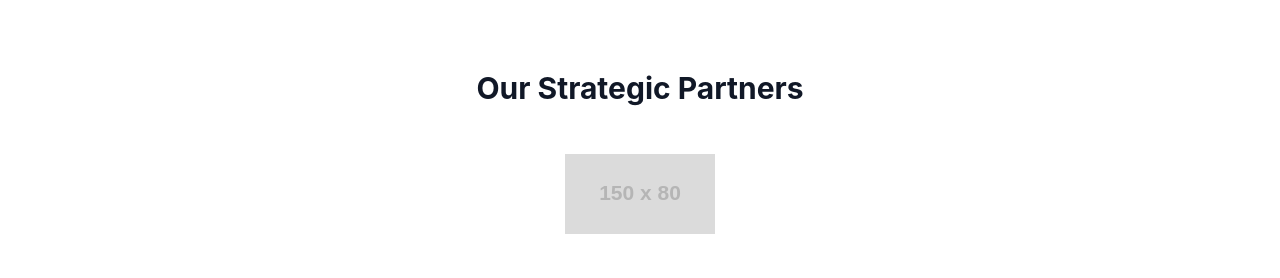
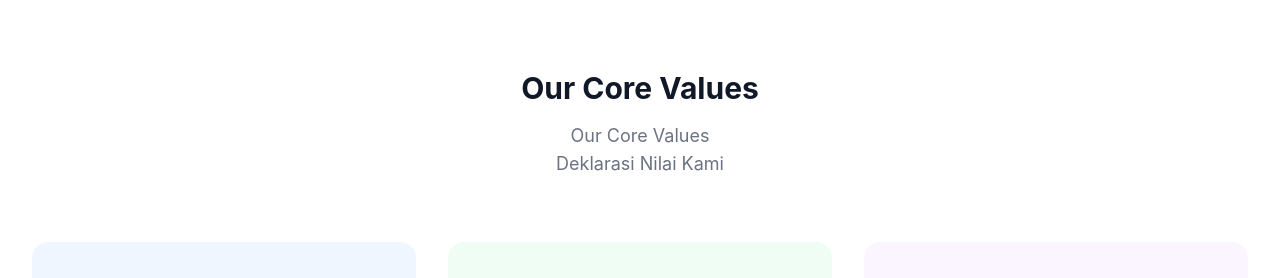
Before and after one commit to andyyen817/pudowfront, a React (Vite) app: page /about in a window 1280 px wide. Shown: the part 1122-1400 px from the top of the page. Built offline with nearby package versions, Linux system fonts and the light colour scheme.

Commit message:
Update localization and page components

```diff
--- a/src/locales/en.json
+++ b/src/locales/en.json
@@ -29,17 +29,18 @@
     "smart_station_title": "SmartWater Station",
     "smart_station_desc": "Providing ISO9001, SNI, BPOM, and Halal certified high-quality pure bottled water and food-grade ice cubes.",
     "atm_station_title": "ATMWater Refill Station",
-    "atm_station_desc": "Community-based self-service water refill stations offering optional purified and mineral water. High quality at low prices."
+    "atm_station_desc": "Community-based self-service water refill stations offering optional purified and mineral water. High quality at low prices.",
+    "join_us": "Join Us"
   },
   "join": {
     "title": "Join Our Mission",
     "subtitle": "Become a part of the AirKOP family and make a difference in your community.",
     "steward_title": "Community Water Steward",
     "steward_desc": "A perfect opportunity for community women to earn income while taking care of their families. Manage a local water station and serve your neighbors.",
-    "steward_cta": "Learn more",
+    "steward_cta": "Join Us",
     "partner_title": "Regional Partner",
     "partner_desc": "We are looking for qualified regional partners to expand our network. Join us in bringing clean water to more communities.",
-    "partner_cta": "Contact via WhatsApp"
+    "partner_cta": "Join Us"
   },
   "login": {
     "title": "Water Steward Login",
@@ -56,10 +57,12 @@
   },
   "about": {
     "hero_subtitle": "AirKOP is dedicated to revolutionizing access to clean water while empowering communities through sustainable social entrepreneurship.",
-    "mission_title": "Our Mission",
+    "mission_title": "About INDUK KUD",
     "mission_desc": "Induk Koperasi Unit Desa (INDUK KUD) is the core force driving rural economic development and improving people's wellbeing in Indonesia. With decades of deep-rooted local development and a nationwide community network, it empowers the sustainable development of rural areas. As a core livelihood project brand under INDUK KUD, AirKOP adheres to the core strategies of technological innovation, community empowerment and commercial sustainability, focusing on the demand for clean drinking water in Indonesian communities and building a high-quality, people-friendly water purification service system. Meanwhile, it takes the project as a carrier to create employment and income-increasing opportunities for community members, realizing the dual values of \"inclusive clean water\" and \"community development\", and helping build a healthier and more prosperous social ecosystem in Indonesian rural areas.",
     "mission_desc_2": "We believe that access to clean water is a fundamental human right, and that local communities are best positioned to manage this resource effectively.",
     "values_title": "Our Core Values",
+    "values_subtitle_en": "Our Core Values",
+    "values_subtitle_id": "Deklarasi Nilai Kami",
     "value_1_title": "Quality First",
     "value_1_desc": "Adhering to strict international standards (ISO9001) to ensure every drop is safe.",
     "value_2_title": "Community Focused",
--- a/src/locales/id.json
+++ b/src/locales/id.json
@@ -29,17 +29,18 @@
     "smart_station_title": "Stasiun Air Cerdas",
     "smart_station_desc": "Menyediakan air kemasan murni berkualitas tinggi dan es batu food grade bersertifikat ISO9001, SNI, BPOM, dan Halal.",
     "atm_station_title": "Stasiun Pengisian Air ATM",
-    "atm_station_desc": "Stasiun pengisian air mandiri berbasis komunitas yang menawarkan pilihan air murni dan mineral. Kualitas tinggi dengan harga murah."
+    "atm_station_desc": "Stasiun pengisian air mandiri berbasis komunitas yang menawarkan pilihan air murni dan mineral. Kualitas tinggi dengan harga murah.",
+    "join_us": "Bergabung dengan Kami"
   },
   "join": {
     "title": "Bergabunglah dengan Misi Kami",
     "subtitle": "Jadilah bagian dari keluarga AirKOP dan buat perbedaan di komunitas Anda.",
     "steward_title": "Pengurus Air Masyarakat",
     "steward_desc": "Kesempatan sempurna bagi wanita komunitas untuk mendapatkan penghasilan sambil merawat keluarga mereka. Kelola stasiun air lokal dan layani tetangga Anda.",
-    "steward_cta": "Pelajari lebih lanjut",
+    "steward_cta": "Bergabung dengan Kami",
     "partner_title": "Mitra Regional",
     "partner_desc": "Kami mencari mitra regional yang memenuhi syarat untuk memperluas jaringan kami. Bergabunglah dengan kami dalam membawa air bersih ke lebih banyak komunitas.",
-    "partner_cta": "Hubungi melalui WhatsApp"
+    "partner_cta": "Bergabung dengan Kami"
   },
   "login": {
     "title": "Masuk Pengurus Air",
@@ -56,10 +57,12 @@
   },
   "about": {
     "hero_subtitle": "AirKOP berdedikasi untuk merevolusi akses ke air bersih sambil memberdayakan masyarakat melalui kewirausahaan sosial yang berkelanjutan.",
-    "mission_title": "Misi Kami",
+    "mission_title": "Tentang INDUK KUD",
     "mission_desc": "Induk Koperasi Unit Desa (INDUK KUD) adalah kekuatan inti yang mendorong pembangunan ekonomi pedesaan dan meningkatkan kesejahteraan masyarakat di Indonesia. Dengan puluhan tahun pembangunan lokal yang mengakar dan jaringan komunitas nasional, ia memberdayakan pembangunan berkelanjutan daerah pedesaan. Sebagai merek proyek mata pencaharian inti di bawah INDUK KUD, AirKOP mematuhi strategi inti inovasi teknologi, pemberdayaan masyarakat dan keberlanjutan komersial, berfokus pada permintaan akan air minum bersih di komunitas Indonesia dan membangun sistem layanan pemurnian air berkualitas tinggi dan ramah masyarakat. Sementara itu, ia mengambil proyek sebagai pembawa untuk menciptakan lapangan kerja dan peluang peningkatan pendapatan bagi anggota masyarakat, menyadari nilai ganda \"air bersih inklusif\" dan \"pembangunan masyarakat\", dan membantu membangun ekosistem sosial yang lebih sehat dan sejahtera di daerah pedesaan Indonesia.",
     "mission_desc_2": "Kami percaya bahwa akses terhadap air bersih adalah hak asasi manusia yang mendasar, dan bahwa masyarakat lokal berada pada posisi terbaik untuk mengelola sumber daya ini secara efektif.",
-    "values_title": "Nilai Inti Kami",
+    "values_title": "Deklarasi Nilai Kami",
+    "values_subtitle_en": "Our Core Values",
+    "values_subtitle_id": "Deklarasi Nilai Kami",
     "value_1_title": "Kualitas Pertama",
     "value_1_desc": "Mematuhi standar internasional yang ketat (ISO9001) untuk memastikan setiap tetes aman.",
     "value_2_title": "Berfokus pada Komunitas",
--- a/src/locales/zh.json
+++ b/src/locales/zh.json
@@ -29,17 +29,18 @@
     "smart_station_title": "智能水站",
     "smart_station_desc": "提供具备 ISO9001 认证、SNI、BPOM 和 Halal 认证的优质纯净桶装水和食用级别的冰块。",
     "atm_station_title": "社区小型水站",
-    "atm_station_desc": "基于社区的自助式制水站，提供可选的纯净水和矿物质水。优质低价。"
+    "atm_station_desc": "基于社区的自助式制水站，提供可选的纯净水和矿物质水。优质低价。",
+    "join_us": "加入我们"
   },
   "join": {
     "title": "加入我们的使命",
     "subtitle": "成为 AirKOP 大家庭的一员，为您所在的社区带来改变。",
     "steward_title": "社区水管家",
     "steward_desc": "社区女性的理想机会，既能照顾家人又能保障收入的兼职工作。管理当地水站并服务您的邻居。",
-    "steward_cta": "了解更多",
+    "steward_cta": "加入我们",
     "partner_title": "区域代理商",
     "partner_desc": "我们要开放招募合乎条件的区域代理商来扩展我们的网络。加入我们，将清洁水源带给更多社区。",
-    "partner_cta": "通过 WhatsApp 联系"
+    "partner_cta": "加入我们"
   },
   "login": {
     "title": "水管家登入",
@@ -56,10 +57,12 @@
   },
   "about": {
     "hero_subtitle": "AirKOP 致力于通过可持续的社会创业模式，革新清洁水资源的获取方式，同时赋能社区发展。",
-    "mission_title": "我们的使命",
+    "mission_title": "关于 INDUK KUD",
     "mission_desc": "印尼全国乡村合作社联盟（INDUK KUD）是印尼乡村经济发展与民生福祉提升的核心力量，深耕本土数十年，以覆盖全国的社区网络赋能乡村可持续发展。AirKOP 作为 INDUK KUD 旗下核心民生项目品牌，以技术创新、社区赋能、商业可持续为核心策略，聚焦印尼社区洁净饮用水需求，打造优质惠民的净水服务体系；同时以项目为载体，为社区成员创造就业增收机会，实现「净水普惠」与「社区发展」的双重价值，助力构建更健康繁荣的印尼乡村社会生态。",
     "mission_desc_2": "我们认为，获得清洁水源是一项基本人权，而当地社区最有能力有效管理这一资源。",
     "values_title": "我们的价值主张",
+    "values_subtitle_en": "Our Core Values",
+    "values_subtitle_id": "Deklarasi Nilai Kami",
     "value_1_title": "质量第一",
     "value_1_desc": "遵循严格的国际标准（ISO9001），确保每一滴水都安全。",
     "value_2_title": "社区为本",
--- a/src/pages/About.jsx
+++ b/src/pages/About.jsx
@@ -46,13 +46,11 @@ const About = () => {
                 </div>
             </div>
 
-            {/* Strategic Partners */}
+            {/* Our Core Values Title */}
             <div className="text-center mb-16">
-                <h2 className="text-3xl font-bold text-gray-900 mb-12">Our Strategic Partners</h2>
-                <div className="flex flex-wrap justify-center gap-12 items-center grayscale hover:grayscale-0 transition-all duration-500">
-                     <img src="https://placehold.co/150x80/f1f5f9/64748b?text=INDUK+KUD" alt="Induk KUD" className="h-20 w-auto opacity-70 hover:opacity-100 transition-opacity" />
-                     {/* Add more partner logos here */}
-                </div>
+                <h2 className="text-3xl font-bold text-gray-900 mb-4">{t('about.values_title')}</h2>
+                <p className="text-lg text-gray-500">{t('about.values_subtitle_en')}</p>
+                <p className="text-lg text-gray-500">{t('about.values_subtitle_id')}</p>
             </div>
 
              {/* Core Values */}
--- a/src/pages/Home.jsx
+++ b/src/pages/Home.jsx
@@ -55,14 +55,11 @@ const Home = () => {
               </div>
             </div>
             <div className="w-full lg:w-1/2">
-              <h2 className="text-blue-600 font-bold tracking-wide uppercase text-sm mb-3">{t('home.partner_label')}</h2>
+              <img src="/assets/induklogo.png" alt="Induk KUD Logo" className="h-16 w-auto grayscale opacity-80 hover:grayscale-0 hover:opacity-100 transition-all duration-300 mb-3"/>
               <h3 className="text-4xl font-bold text-gray-900 mb-6 leading-tight">{t('home.partner_title')}</h3>
               <p className="text-lg text-gray-600 mb-8 leading-relaxed">
                 {t('home.partner_desc')}
               </p>
-              <div className="flex items-center gap-4">
-                 <img src="/assets/induklogo.png" alt="Induk KUD Logo" className="h-16 w-auto grayscale opacity-80 hover:grayscale-0 hover:opacity-100 transition-all duration-300"/>
-              </div>
             </div>
           </div>
         </div>
--- a/src/pages/Login.jsx
+++ b/src/pages/Login.jsx
@@ -7,11 +7,14 @@ const Login = () => {
 
   return (
     <div className="min-h-screen flex font-sans bg-gray-50">
-      {/* Left Side - Image/Brand */}
+      {/* Left Side - Video/Brand */}
       <div className="hidden lg:flex lg:w-1/2 bg-blue-900 relative overflow-hidden">
-        <img
-          src="https://placehold.co/1000x1200/1e3a8a/ffffff?text=Community+Water+Steward"
-          alt="Login Background"
+        <video
+          src="/assets/invedio.mp4"
+          autoPlay
+          loop
+          muted
+          playsInline
           className="w-full h-full object-cover opacity-40"
         />
         <div className="absolute inset-0 bg-gradient-to-tr from-blue-900/80 to-transparent"></div>
--- a/src/pages/Products.jsx
+++ b/src/pages/Products.jsx
@@ -61,7 +61,7 @@ const Products = () => {
                     </div>
 
                     <button className="self-start px-8 py-3 bg-blue-600 text-white rounded-full font-bold hover:bg-blue-700 transition shadow-lg hover:shadow-blue-500/30">
-                        Request Specifications
+                        {t('products.join_us')}
                     </button>
                  </div>
              </div>
@@ -98,7 +98,7 @@ const Products = () => {
                     </div>
 
                     <button className="self-start px-8 py-3 bg-green-600 text-white rounded-full font-bold hover:bg-green-700 transition shadow-lg hover:shadow-green-500/30">
-                        Find Nearest Station
+                        {t('products.join_us')}
                     </button>
                  </div>
              </div>
```
